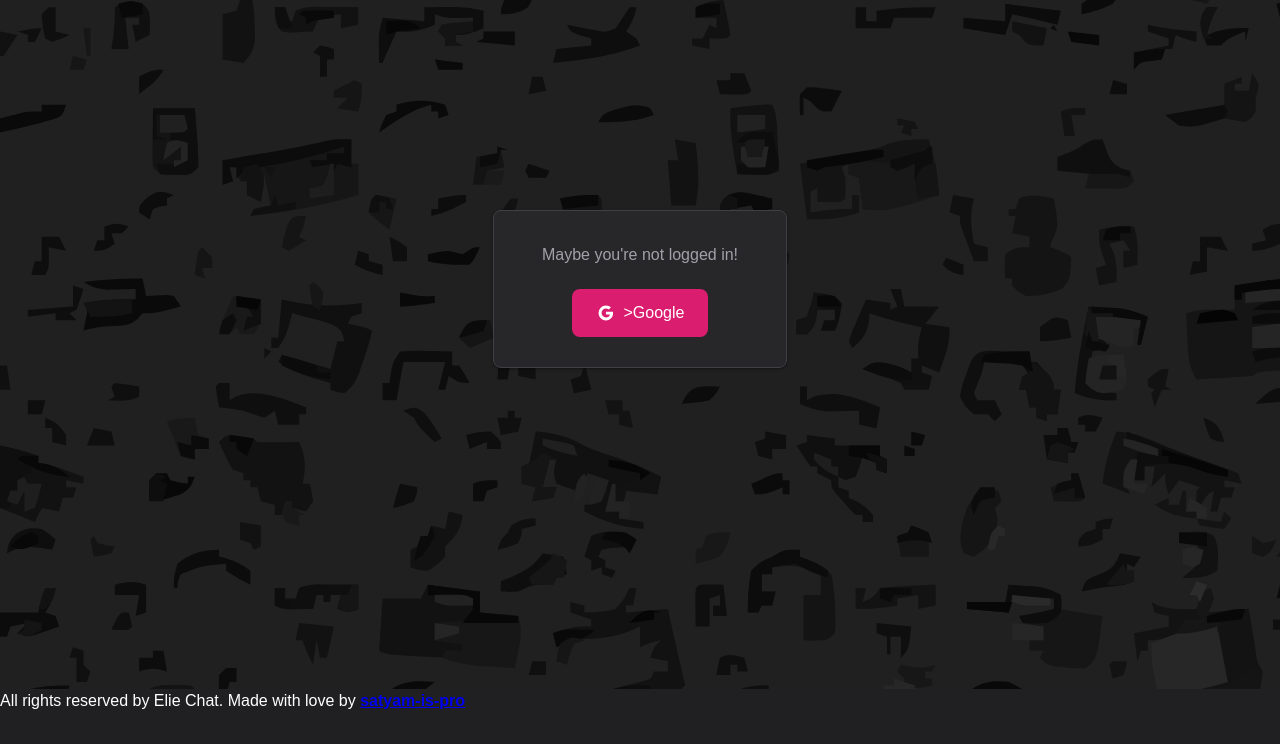
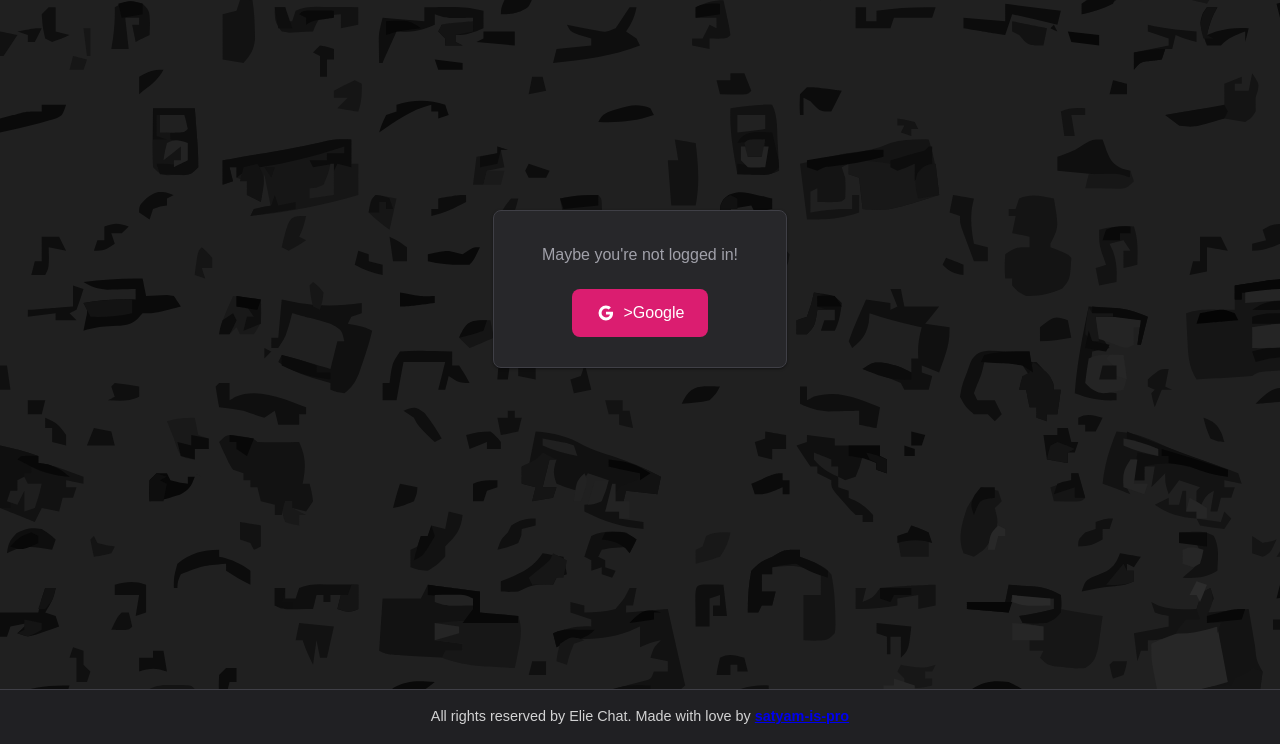
Before and after one commit to satyam-is-pro/Elie-Chat, a website built with Vite: page index.html in a window 1280 px wide. Shown: the part 111-855 px from the top of the page. Before the commit the page ends 824 px from the top, so only its background shows below. Built offline with nearby package versions, Linux system fonts and the light colour scheme; some packages are replaced by stand-ins of ours; no server answers; a web font is replaced by a local one.

Commit message:
Update style.css

```diff
--- a/style.css
+++ b/style.css
@@ -1023,3 +1023,22 @@ section.animate {
   color: red;
   margin-top: 10px;
 }
+body {
+  display: flex;
+  flex-direction: column;
+  min-height: 100vh;
+  margin: 0;
+}
+
+#app {
+  flex: 1; /* Allow the app content to take up remaining space */
+}
+
+.app-footer {
+  text-align: center;
+  padding: 1rem;
+  background-color: #202023;
+  color: #ffffffcc;
+  font-size: 0.9rem;
+  border-top: 1px solid #3f3f46;
+}
```
